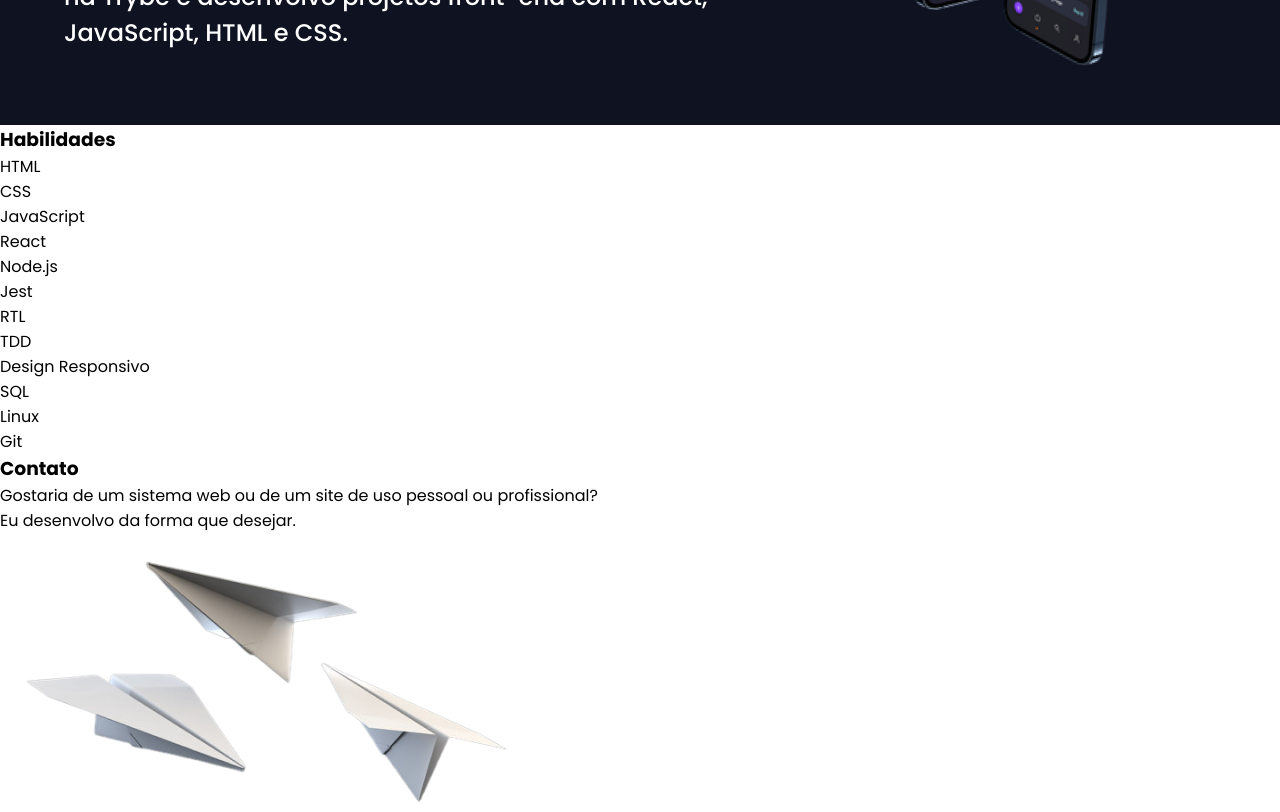
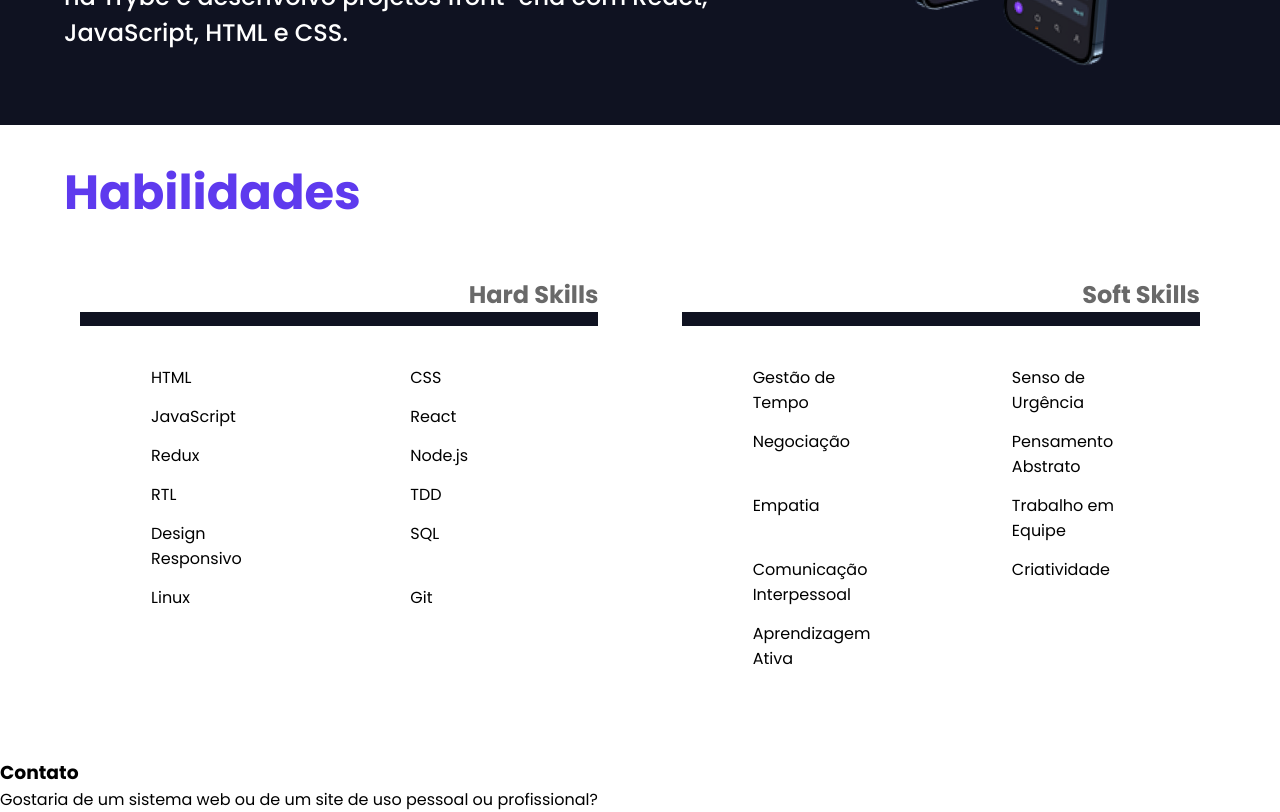
Before and after one commit to obrunominelli/obrunominelli.github.io, a React (Create React App) app: page / in a window 1280 px wide. Shown: the part 1260-2072 px from the top of the page. Built offline with nearby package versions, Linux system fonts and the light colour scheme.

Commit message:
Ajuste do css do componente HomeSkills

```diff
--- a/src/components/HomeSkills.js
+++ b/src/components/HomeSkills.js
@@ -1,14 +1,22 @@
 import{ Component } from 'react';
 import skills from '../data/skills';
+import styles from '../styles/Home.module.css';
 
 class HomeSkills extends Component {
   render() {
     return (
-      <article>
+      <article className={ styles.container_skills }>
+        <h1>Habilidades</h1>
         <section>
-          <h1>Habilidades</h1>
-          <div>
-            { skills.hardSkills.map((skill, index) => <p key={`skill-${index}`}>{skill}</p>) }
+          <h2>Hard Skills</h2>
+          <div className={ styles.container_skills}>
+            { skills.hardSkills.map((skill, index) => <p key={`skill-${index}`} className={ styles.container_skills_block }>{skill}</p>) }
+          </div>
+        </section>
+        <section>
+          <h2>Soft Skills</h2>
+          <div className={ styles.container_skills}>
+            { skills.softSkills.map((skill, index) => <p key={`skill-${index}`} className={ styles.container_skills_block }>{skill}</p>) }
           </div>
         </section>
       </article>
--- a/src/data/skills.js
+++ b/src/data/skills.js
@@ -1,11 +1,11 @@
 const skills = {
   hardSkills: [
-    'HTML', 'CSS', 'JavaScript', 'React', 'Node.js', 'Jest',
+    'HTML', 'CSS', 'JavaScript', 'React', 'Redux', 'Node.js',
     'RTL', 'TDD', 'Design Responsivo', 'SQL', 'Linux', 'Git'
   ],
   softSkills: [
     'Gestão de Tempo', 'Senso de Urgência', 'Negociação', 'Pensamento Abstrato',
-    'Empatia', 'Trabalho em Equipe', 'Comunicação Interpessoal', 'Criatividade', 'Autodidata']
+    'Empatia', 'Trabalho em Equipe', 'Comunicação Interpessoal', 'Criatividade', 'Aprendizagem Ativa']
 }
 
 export default skills;
--- a/src/styles/Home.module.css
+++ b/src/styles/Home.module.css
@@ -90,6 +90,40 @@
   margin-bottom: 0.5rem;
 }
 
+.container_skills {
+  display: flex;
+  flex-flow: row wrap;
+  align-items: flex-start;
+  justify-content: space-between;
+  padding: 2rem 4rem;
+  width: 100%;
+}
+
+.container_skills > section {
+  width: 45%;
+  margin: 1rem;
+}
+
+.container_skills > section > h2 {
+  color: var(--text-color-grey);
+  border-bottom: 0.875rem solid var(--primary-dark-color);
+  width: 100%;
+  text-align: right;
+}
+
+.container_skills > h1 {
+  color: var(--primary-color);
+  font-size: 3rem;
+  margin-bottom: 2rem;
+  width: 100%;
+}
+
+.container_skills_block {
+  width: 30%;
+  margin: 0.44rem;
+  font-size: 1rem;
+}
+
 .container_image {
   width: 25rem;
 }
```
